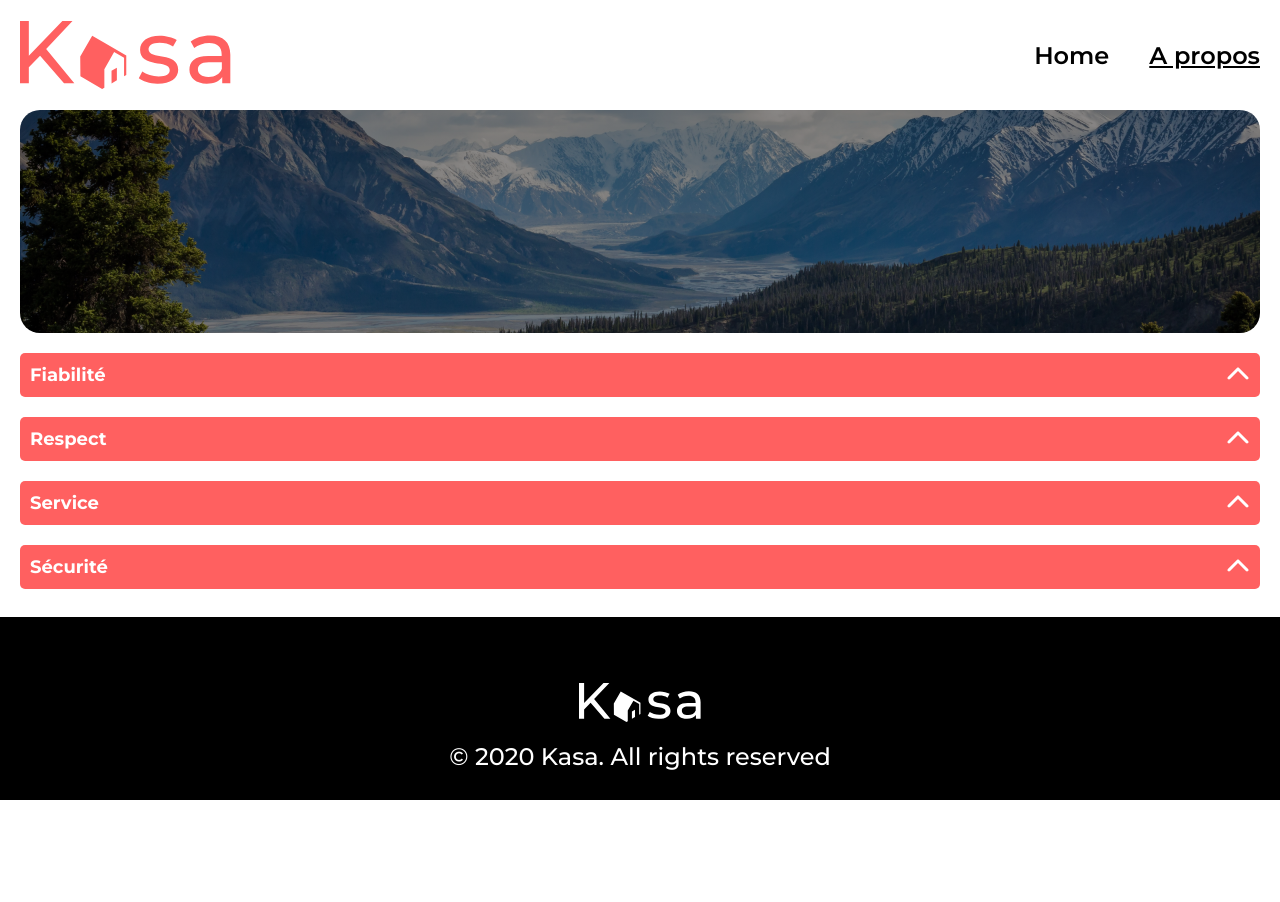
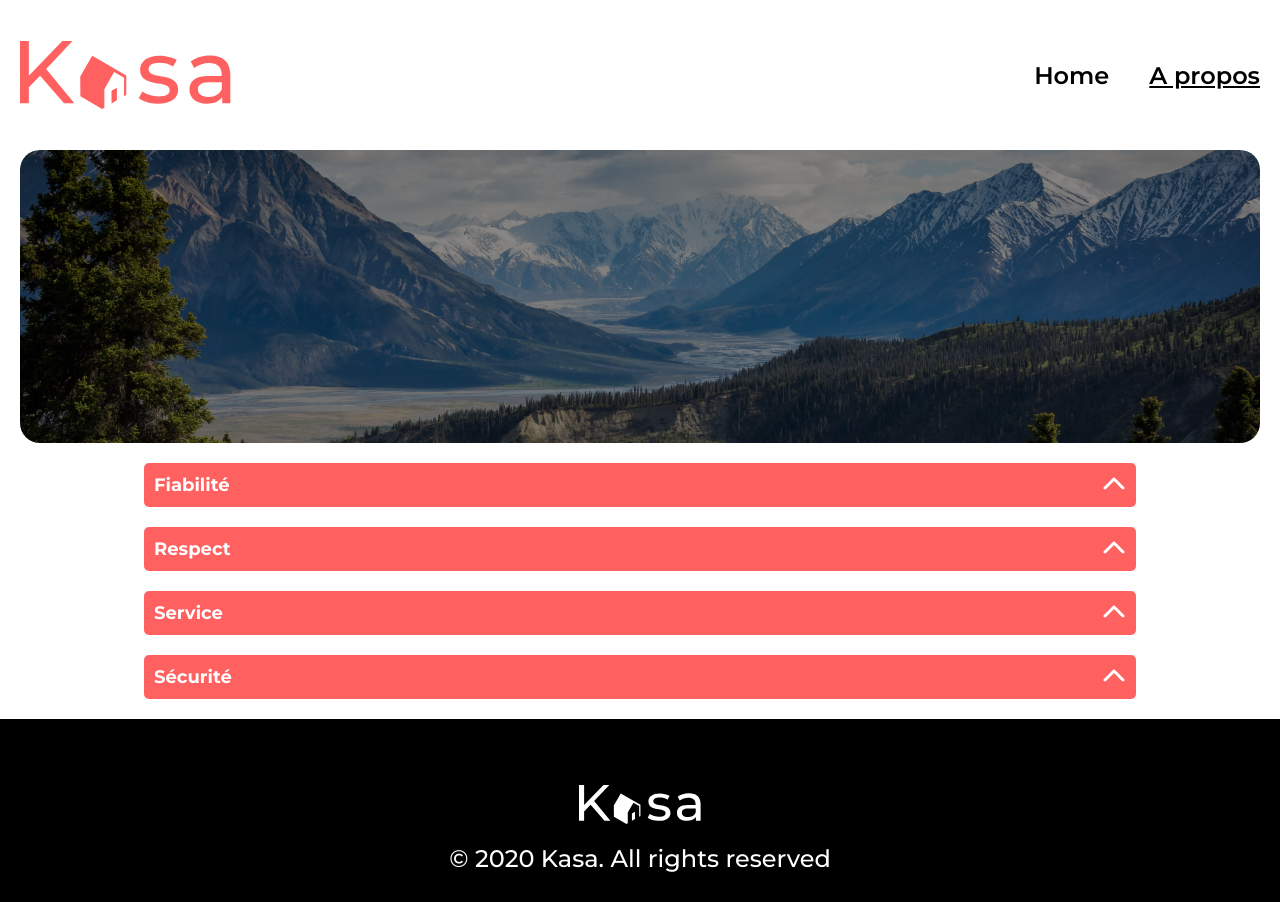
Before and after one commit to ceddevstudent89/Kasa-project, a React (Vite) app: page /about in a window 1280 px wide. Before the commit the page ends 800 px from the top, so only its background shows below. Built offline with nearby package versions, Linux system fonts and the light colour scheme.

Commit message:
Ajout media query du site pour tablette mobile

```diff
--- a/src/components/Banner.jsx
+++ b/src/components/Banner.jsx
@@ -15,15 +15,16 @@ const BannerContainer = styled.div`
   -moz-background-size: cover;
   -o-background-size: cover;
   background-size: cover;
-  min-height: 223px;
+  min-height: 293px;
   color: white;
   padding: 45px 23px;
   border-radius: 20px;
   display: flex;
   justify-content: center;
   align-items: center;
+  margin-bottom: 20px;
 
-  @media (max-width: 375px) {
+  @media (max-width: 779px) {
     min-height: 111px;
   }
 `;
@@ -39,7 +40,6 @@ const BannerTitle = styled.h1`
     margin-right: 39px;
   }
   @media (max-width: 360px) {
-    border: 1px solid red;
     margin-right: 0px;
   }
 `;
--- a/src/components/CardDetail.jsx
+++ b/src/components/CardDetail.jsx
@@ -11,6 +11,7 @@ import Footer from "../components/Footer";
 import Collapse from "./Collapse";
 
 const CardContainer = styled.section`
+  margin-top: 20px;
   display: flex;
   justify-content: space-between;
   align-items: center;
@@ -82,7 +83,7 @@ const CardContent = styled.div`
     flex-direction: row-reverse;
     justify-content: space-between;
     width: 100%;
-    margin-top: 10px;
+    margin-bottom: 10px;
   }
 `;
 
@@ -168,7 +169,7 @@ export default function CardDetail() {
       style={{
         display: "grid",
         gridTemplateRows: "auto auto 1fr auto",
-        gap: "20px",
+        gap: "0px",
       }}
     >
       <Carrousel cardId={params.id} />
--- a/src/components/Collapse.jsx
+++ b/src/components/Collapse.jsx
@@ -6,13 +6,12 @@ import { faChevronDown } from "@fortawesome/free-solid-svg-icons";
 
 // Composant collapse
 const StyleCollapseContainer = styled.div`
-  margin-bottom: 20px;
+  margin: 10px auto 20px;
   max-width: 1300px;
-  width: 100%;
-  margin: 20px auto;
-
+  width: 80%;
   @media (max-width: 768px) {
-    margin: 5px auto;
+    width: 100%;
+    margin: 0px 0px 20px;
   }
 `;
 
--- a/src/components/Navbar.jsx
+++ b/src/components/Navbar.jsx
@@ -24,9 +24,13 @@ const HeaderContent = styled.header`
   display: flex;
   align-items: center;
   justify-content: space-between;
+  margin: 20px 0;
 
   @media screen and (max-width: 1440px) {
     padding: 0 20px;
+  }
+  @media (max-width: 768px) {
+    margin: 0;
   }
 `;
 
--- a/src/pages/About.jsx
+++ b/src/pages/About.jsx
@@ -1,16 +1,22 @@
 import Banner from "../components/Banner";
 import Collapse from "../components/Collapse";
 import Footer from "../components/Footer";
+import styled from "styled-components";
+
+const CollapsesContent = styled.div`
+  margin: "20px 0";
+`;
 
 export default function About() {
   return (
     <>
       <div>
         <Banner backgroundImage="../src/assets/mountain.png">
+          <CollapsesContent>
             <Collapse title={"Fiabilité"}>
-            Les annonces postées sur Kasa garantissent une Fiabilité totale. Les
-            photos sont conformes aux logements, et toutes les informations sont
-            régulièrement vérifiées pas nos équipes.
+              Les annonces postées sur Kasa garantissent une Fiabilité totale.
+              Les photos sont conformes aux logements, et toutes les
+              informations sont régulièrement vérifiées pas nos équipes.
             </Collapse>
             <Collapse title={"Respect"}>
               La bienveillance fait partie des valeurs fondatrices de Kasa. Tout
@@ -25,11 +31,12 @@ export default function About() {
             <Collapse title={"Sécurité"}>
               La sécurité est la priorité de Kasa. Aussi bien pour nos hôtes que
               pour les voyageurs, chaque logement correspond aux critères de
-            sécurité établis par nos services. En laissant une note aussi bien à
-            l'hôte qu'au locataire, cela permet à nos équipes de vérifier que
-            les standards sont bien respectés. Nous organisons également des
-            ateliers sur la sécurité domestique pour nos hôtes.
+              sécurité établis par nos services. En laissant une note aussi bien
+              à l'hôte qu'au locataire, cela permet à nos équipes de vérifier
+              que les standards sont bien respectés. Nous organisons également
+              des ateliers sur la sécurité domestique pour nos hôtes.
             </Collapse>
+          </CollapsesContent>
         </Banner>
       </div>
       <Footer />
```
Lines whose indentation alone changed are shown as unchanged.
